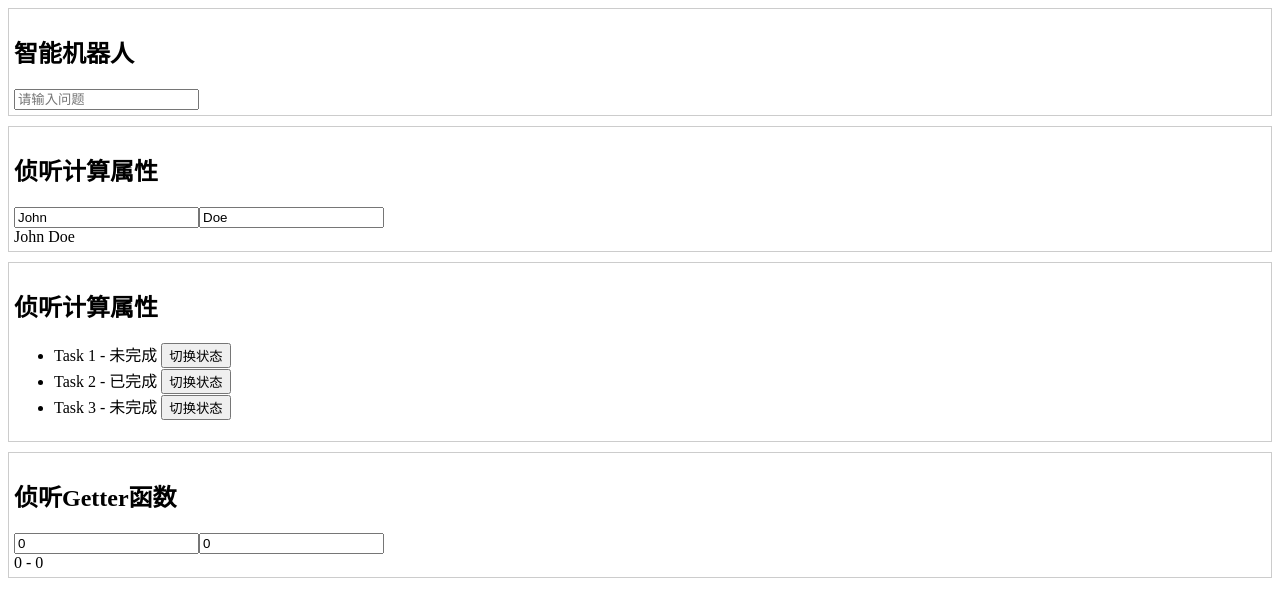
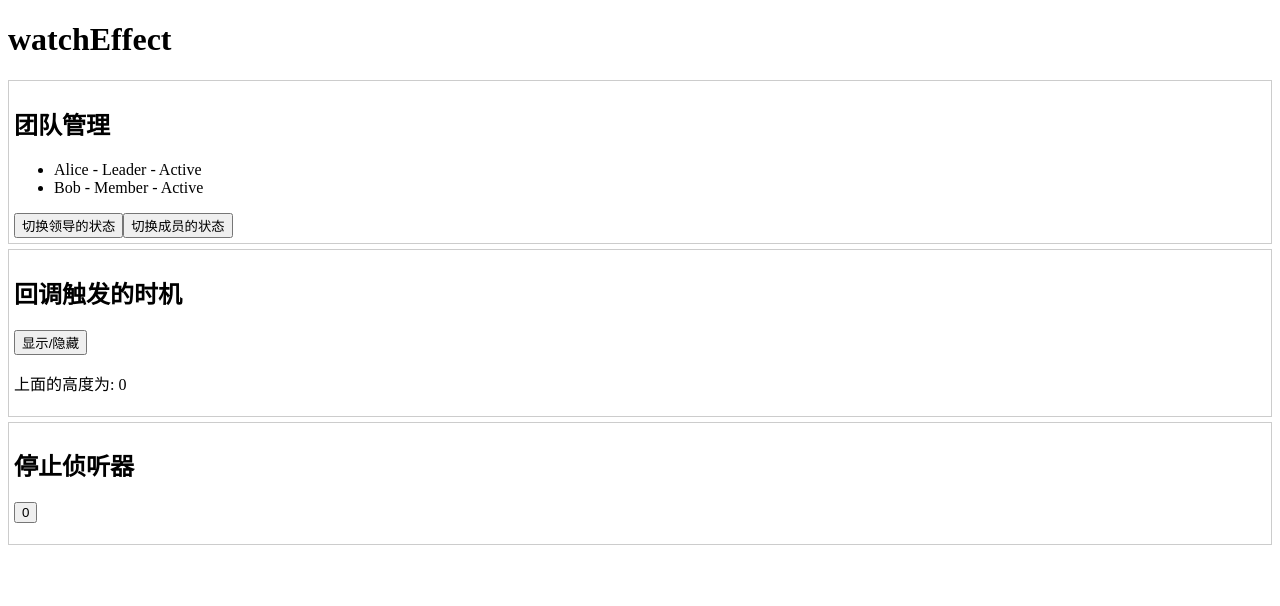
Before and after one commit to LvYuanWang/vue3_fast_entry, a Vue app: page / in a window 1280 px wide. Shown: the top 606 px of the page. Built offline with nearby package versions, Linux system fonts and the light colour scheme.

Commit message:
vue3侦听器2

```diff
--- a/src/App.vue
+++ b/src/App.vue
@@ -1,113 +1,92 @@
 <template>
   <div>
+    <h1>watchEffect</h1>
     <div class="box">
-      <h2>智能机器人</h2>
-      <input type="text" placeholder="请输入问题" v-model.lazy.trim="question" />
-      <div v-if="loading">正在加载中...</div>
-      <div v-else>{{ answer }}</div>
+      <h2>团队管理</h2>
+      <ul>
+        <li v-for="member in team.members" :key="member.id">
+          {{ member.name }} - {{ member.role }} - {{ member.status }}
+        </li>
+      </ul>
+      <button @click="updateLeaderStatus">切换领导的状态</button>
+      <button @click="updateMemberStatus">切换成员的状态</button>
     </div>
     <div class="box">
-      <h2>侦听计算属性</h2>
-      <input type="text" v-model.lazy.trim="firstName" />
-      <input type="text" v-model.lazy.trim="lastName" />
-      <div>{{ fullName }}</div>
+      <h2>回调触发的时机</h2>
+      <button @click="isShow = !isShow">显示/隐藏</button>
+      <div v-if="isShow" ref="divRef">
+        <p>this is a test</p>
+      </div>
+      <p>上面的高度为: {{ height }}</p>
     </div>
     <div class="box">
-      <h2>侦听计算属性</h2>
-      <ul>
-        <li v-for="task in tasks.list" :key="task.id">
-          {{ task.title }} - {{ task.completed ? '已完成' : '未完成' }}
-          <button @click="task.completed = !task.completed">切换状态</button>
-        </li>
-      </ul>
-    </div>
-    <div class="box">
-      <h2>侦听Getter函数</h2>
-      <input type="number" v-model.number="count1" />
-      <input type="number" v-model.number="count2" />
-      <div>{{ count1 }} - {{ count2 }}</div>
+      <h2>停止侦听器</h2>
+      <button @click="num++">{{ num }}</button>
+      <p>{{ message }}</p>
     </div>
   </div>
 </template>
 
 <script setup>
-import { computed, reactive, ref, watch } from 'vue';
+import { reactive, ref, watch, watchEffect } from 'vue';
 
-const question = ref('');
-const loading = ref(false);
-const answer = ref('');
-const options = {
-  method: 'POST',
-  headers: {
-    'Api-Key': 'd5j1si4pap69q3dp',
-    'Api-Secret': 'yxmk8ld5',
-    'Content-Type': 'application/json;charset=UTF-8'
-  }
-};
-
-watch(question, async (newVal) => {
-  if (!newVal) {
-    answer.value = '';
-    return;
-  }
-  loading.value = true;
-  try {
-    const res = await fetch('/reply', {
-      ...options,
-      body: JSON.stringify({
-        content: question.value,
-        type: 1,
-        from: Math.random().toString(36).substr(2)
-      })
-    }).then(res => res.json());
-    answer.value = res.data[0].content;
-  } catch {
-    answer.value = '请求失败';
-  } finally {
-    loading.value = false;
-  }
+const team = reactive({
+  members: [
+    { id: 1, name: 'Alice', role: 'Leader', status: 'Active' },
+    { id: 2, name: 'Bob', role: 'Member', status: 'Active' }
+  ]
 });
 
-// 侦听计算属性
-const firstName = ref('John');
-const lastName = ref('Doe');
-const fullName = computed(() => `${firstName.value} ${lastName.value}`);
-watch(fullName, (newValue, oldValue) => {
-  console.log(`newValue: ${newValue}, oldValue: ${oldValue}`);
-});
+function updateLeaderStatus() {
+  const leader = team.members.find(member => member.role === 'Leader');
+  // 切换状态
+  leader.status = leader.status === 'Active' ? 'Inactive' : 'Active';
+}
 
-// 侦听reactive响应式对象
-const tasks = reactive({
-  list: [
-    { id: 1, title: 'Task 1', completed: false },
-    { id: 2, title: 'Task 2', completed: true },
-    { id: 3, title: 'Task 3', completed: false }
-  ]
-});
-watch(tasks, () => {
-  console.log('tasks 发生了变化');
-});
+function updateMemberStatus() {
+  const member = team.members.find(member => member.role === 'Member');
+  // 切换状态
+  member.status = member.status === 'Active' ? 'Inactive' : 'Active';
+}
 
-// 侦听Getter函数
-const count1 = ref(0);
-const count2 = ref(0);
-function isEven() {
-  console.log('isEven 函数执行了');
-  console.log(count2.value);
-  return count1.value % 2 === 0;
-}
-watch(isEven, () => {
-  console.log("触发了 isEven 的侦听器");
-});
-watch([count1, count2], () => {
-  console.log("触发了 count1 或 count2 的侦听器");
+watchEffect(() => {
+  const leader = team.members.find(me => me.role === 'Leader');
+  console.log('Leader status:', leader.status);
+})
+
+
+// 回调触发的时机
+const isShow = ref(false);
+const height = ref(0);
+const divRef = ref(null);
+// watch写法
+watch(isShow, () => {
+  height.value = divRef.value ? divRef.value.offsetHeight : 0;
+  console.log(`当前获取的高度为: ${height.value}`);
+}, { flush: 'post' });
+// watchEffect写法
+// watchEffect(() => {
+//   height.value = divRef.value ? divRef.value.offsetHeight : 0;
+//   console.log(`当前获取的高度为: ${height.value}`);
+// });
+
+// 停止侦听器
+const num = ref(0);
+const message = ref('');
+const unwatch = watch(num, (newValue) => {
+  // 当num等于为5时停止侦听
+  if (newValue === 5) {
+    unwatch();
+  }
+  message.value = `当前num值为: ${num.value}`;;
 })
 </script>
 
 <style scoped>
 .box {
   padding: 5px;
+  margin-bottom: 5px;
   border: 1px solid #ccc;
-  margin-bottom: 10px;
+  box-sizing: border-box;
 }
 </style>
```
Also changed, not shown: 1 other file (tests, documents, lock files or other folders).
